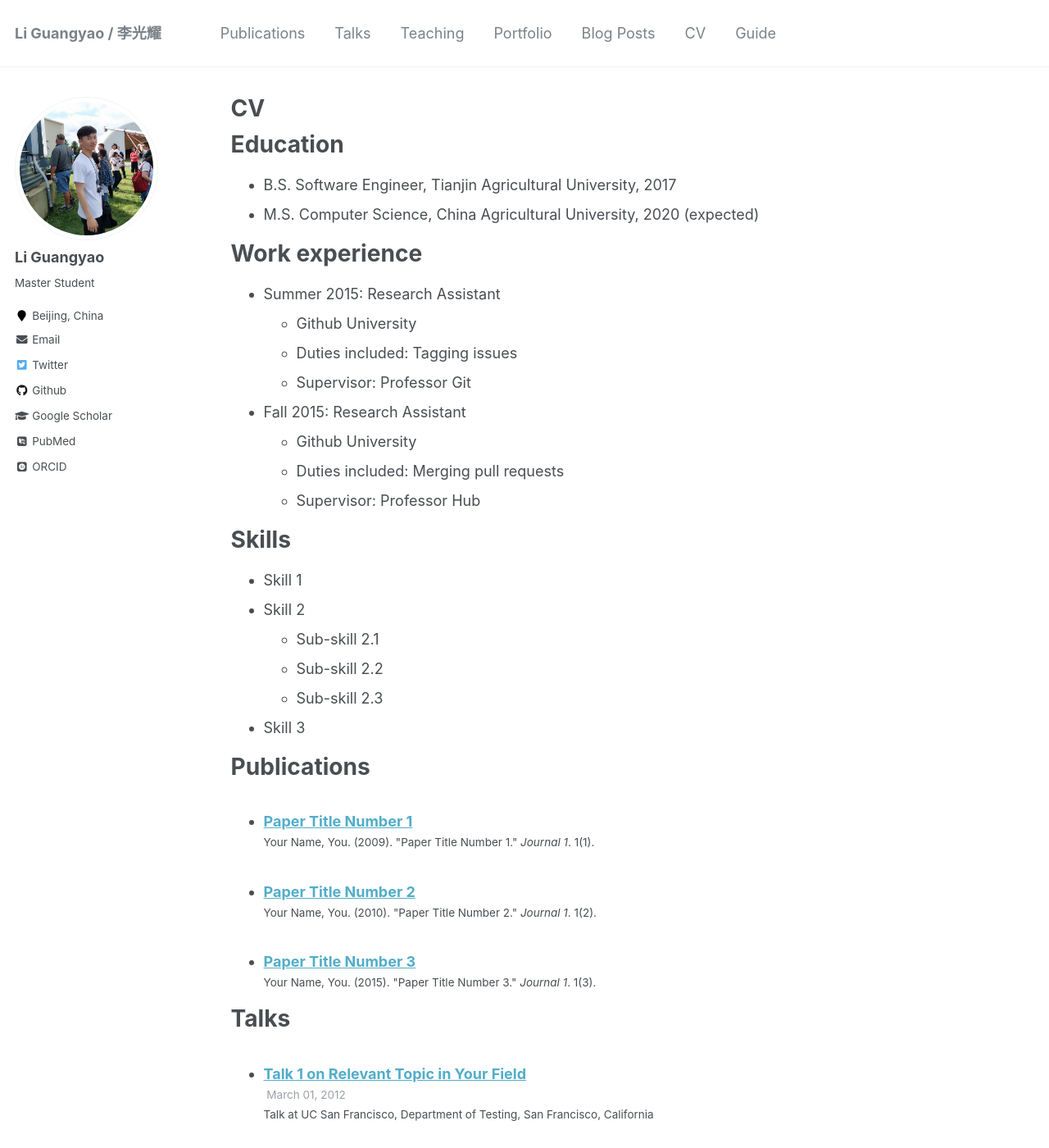
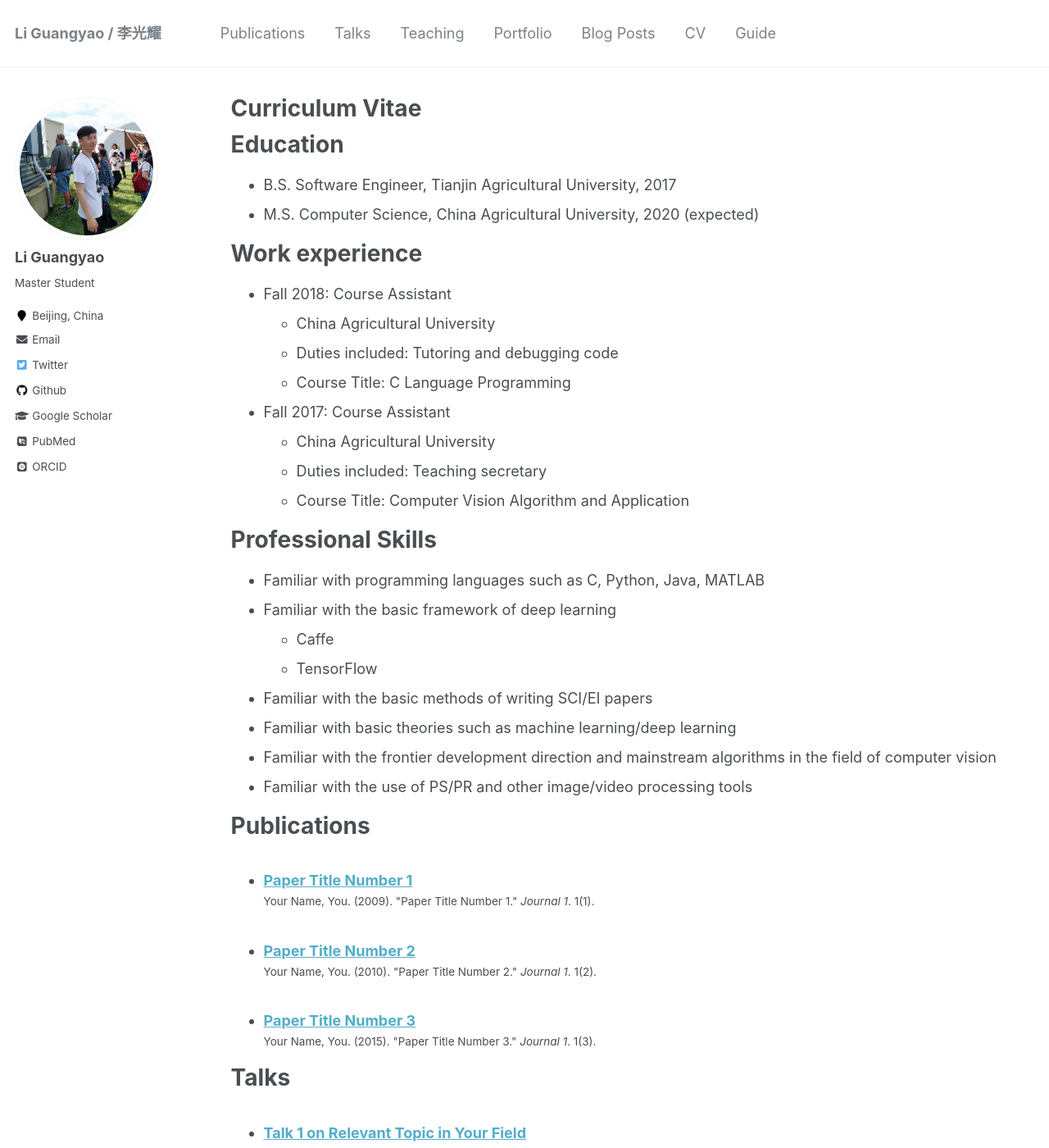
Before and after one commit to ayameyao/ayameyao.github.io_old-version, a Jekyll site: the page built from _pages/cv.md, in a window 1280 px wide and 1400 px high. Shown: the whole window at 82% size. Built offline with Jekyll 4.4.1, drawn with Linux system fonts in a browser that asks for light colours; some web fonts are replaced.

Commit message:
Update cv.md

```diff
--- a/_pages/cv.md
+++ b/_pages/cv.md
@@ -1,6 +1,6 @@
 ---
 layout: archive
-title: "CV"
+title: "Curriculum Vitae"
 permalink: /cv/
 author_profile: true
 redirect_from:
@@ -16,24 +16,26 @@ Education
 
 Work experience
 ======
-* Summer 2015: Research Assistant
-  * Github University
-  * Duties included: Tagging issues
-  * Supervisor: Professor Git
+* Fall 2018: Course Assistant
+  * China Agricultural University
+  * Duties included: Tutoring and debugging code
+  * Course Title: C Language Programming
 
-* Fall 2015: Research Assistant
-  * Github University
-  * Duties included: Merging pull requests
-  * Supervisor: Professor Hub
+* Fall 2017: Course Assistant
+  * China Agricultural University
+  * Duties included: Teaching secretary
+  * Course Title: Computer Vision Algorithm and Application
 
-Skills
+Professional Skills
 ======
-* Skill 1
-* Skill 2
-  * Sub-skill 2.1
-  * Sub-skill 2.2
-  * Sub-skill 2.3
-* Skill 3
+* Familiar with programming languages such as C, Python, Java, MATLAB
+* Familiar with the basic framework of deep learning
+  * Caffe
+  * TensorFlow
+* Familiar with the basic methods of writing SCI/EI papers
+* Familiar with basic theories such as machine learning/deep learning
+* Familiar with the frontier development direction and mainstream algorithms in the field of computer vision
+* Familiar with the use of PS/PR and other image/video processing tools
 
 Publications
 ======
```
